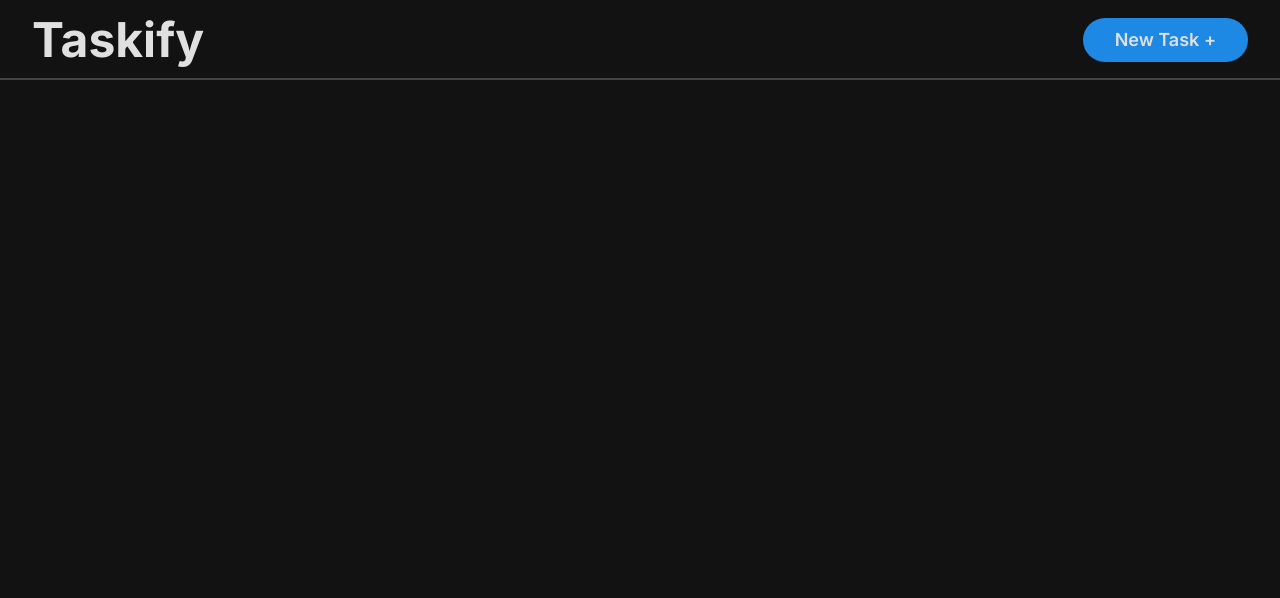
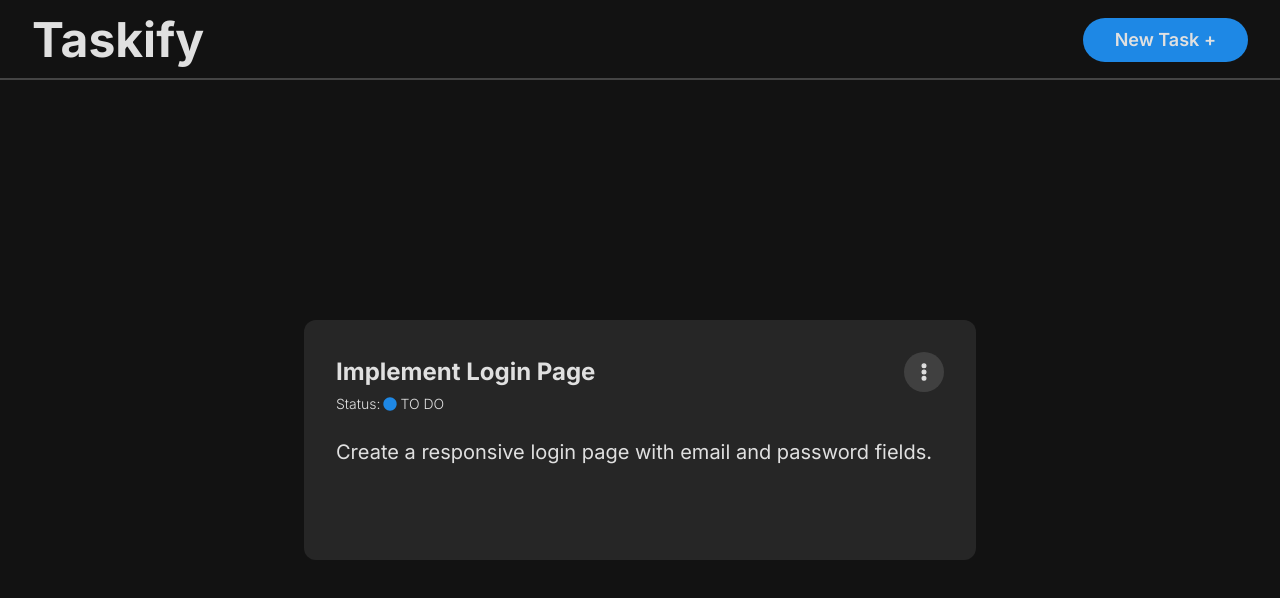
Before and after one commit to ACCeler94/taskify, a React (Vite) app: page /tasks/1 in a window 1280 px wide. Before the commit this address had no page. Shown: the top 598 px of the page. Built offline with nearby package versions, Linux system fonts and the light colour scheme.

Commit message:
Add TaskDetails page

```diff
--- a/src/App.tsx
+++ b/src/App.tsx
@@ -1,6 +1,7 @@
 import { Route, Routes } from "react-router";
 import Navbar from "./components/layout/Navbar/Navbar";
 import Dashboard from "./pages/Dashboard/Dashboard";
+import TaskDetails from "./pages/TaskDetails/TaskDetails";
 
 function App() {
   return (
@@ -8,6 +9,9 @@ function App() {
       <Navbar />
       <Routes>
         <Route path="/" element={<Dashboard />} />
+        <Route path="tasks">
+          <Route path=":id" element={<TaskDetails />} />
+        </Route>
       </Routes>
     </>
   );
--- /dev/null
+++ b/src/pages/TaskDetails/TaskDetails.tsx
@@ -0,0 +1,76 @@
+import { useSelector } from "react-redux";
+import { useNavigate, useParams } from "react-router";
+import TaskMenu from "../../components/common/TaskMenu/TaskMenu";
+import type { RootState } from "../../types/types";
+
+const TaskDetails = () => {
+  const { id } = useParams();
+  const task = useSelector((state: RootState) =>
+    state.tasks.find((t) => t.id === id),
+  );
+  const statuses = {
+    todo: { title: "TO DO", dotColor: "#1E88E5" },
+    inProgress: { title: "IN PROGRESS", dotColor: "#F5D04C" },
+    done: { title: "DONE", dotColor: "#24C57A" },
+  };
+  const navigate = useNavigate();
+
+  // [TODO] - replace with not found page or redirect to not found page
+  if (!task) {
+    return (
+      <div className="flex h-full flex-col items-center justify-center px-4">
+        <h2 className="text-6xl">404 Task not found...</h2>
+      </div>
+    );
+  }
+
+  const { title, dotColor } = statuses[task.status];
+
+  return (
+    <div className="flex h-full flex-col items-center justify-center px-4">
+      <div className="task-details min-h-1/3 w-full max-w-2xl rounded-xl bg-neutral-800 p-8 text-xl">
+        <div className="task-details__header relative flex items-center justify-between">
+          <h3 className="task-details__title text-2xl font-bold break-words">
+            {task.title}
+          </h3>
+          <TaskMenu taskId={id!} onDelete={() => navigate("/")} />
+        </div>
+
+        <h4 className="task-details__status mt-0.5 flex items-center gap-0.5 text-sm font-light">
+          Status:
+          <svg
+            className="status-dot"
+            width="16px"
+            height="16px"
+            viewBox="0 0 24 24"
+            fill={dotColor}
+            xmlns="http://www.w3.org/2000/svg"
+          >
+            <g id="SVGRepo_bgCarrier" strokeWidth="0"></g>
+            <g
+              id="SVGRepo_tracerCarrier"
+              strokeLinecap="round"
+              strokeLinejoin="round"
+            ></g>
+            <g id="SVGRepo_iconCarrier">
+              <path
+                fillRule="evenodd"
+                clipRule="evenodd"
+                d="M12 2C6.47715 2 2 6.47715 2 12C2 17.5228 6.47715 22 12 22C17.5228 22 22 17.5228 22 12C22 6.47715 17.5228 2 12 2Z"
+              ></path>
+            </g>
+          </svg>
+          {title}
+        </h4>
+
+        <div className="task-details__content mt-6">
+          <p className="task-details__description break-words whitespace-pre-wrap">
+            {task.desc}
+          </p>
+        </div>
+      </div>
+    </div>
+  );
+};
+
+export default TaskDetails;
```
